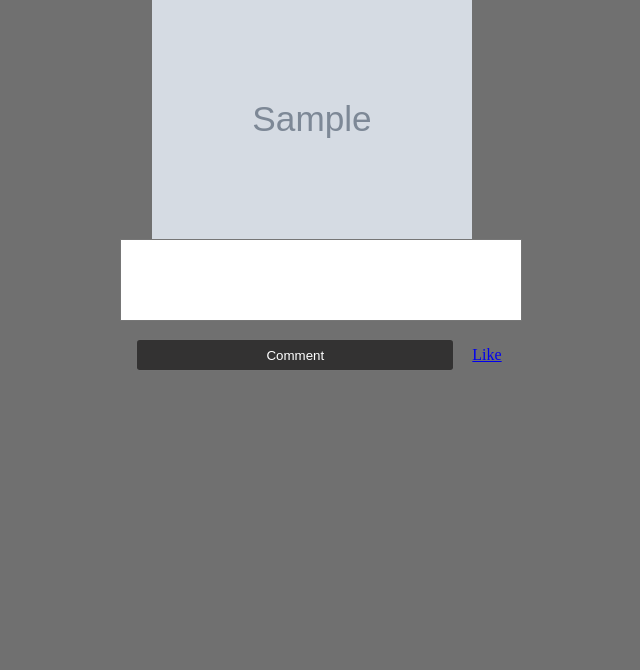
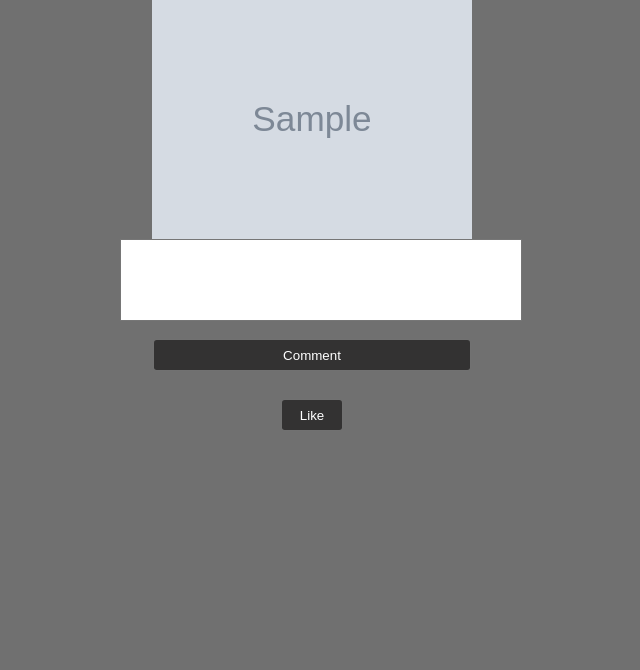
Before and after one commit to kroutled/Camagru, a PHP site: page /Camagru/gallery.php in a window 1280 px wide. Shown: the part 76-746 px from the top of the page, without its empty margins (328-968 px from the left). Run offline with PHP 8.4, Linux system fonts and the light colour scheme; the visitor is signed in with stand-in values (Sample User, id 1); tables that the repository leaves empty hold one stand-in row (values such as "Sample post"); grey boxes marked "Sample" are stand-in pictures.

Commit message:
small changes here and there

```diff
--- a/gallery.php
+++ b/gallery.php
@@ -56,7 +56,7 @@
                     <input type='hidden' name='dates' value='".date('Y-m-d H:i:s')."'>
                     <textarea name='message'></textarea></br>
                     <button name='commentSubmit' type='submit'>Comment</button>
-                    <a class='like' href='like.php?type=article&id='>Like</a>
+                    <a href='like.php?type=article&id='><button class='like'>Like</button></a>
                 </form></br>";
         }
     ?>
--- a/style.css
+++ b/style.css
@@ -286,7 +286,22 @@ textarea {
 }
 
 .like {
+    width: 60px;
+    height: 30px;
     text-align: center;
+    border: none;
+    -webkit-gradient-radius: .2em;
+    -moz-border-radius: .2em;
+    border-radius: .2em;
+    -webkit-box-shadow: 0 0px 1px rgba(255,255,255,0.1);
+    -moz-box-shadow: 0 0px 1px rgba(255,255,255,0.1);
+    box-shadow: 0 0px 1px rgba(255,255,255,0.1);
+    margin: 15px;
+    color: #fff;
+    background-color: rgb(51, 50, 50);
+    right: 10%;
+    display: inline-block;
+
 }
 
 .recent {
```
Also changed, not shown: delete.php (+17 -0 lines), home.php (+14 -4 lines).
